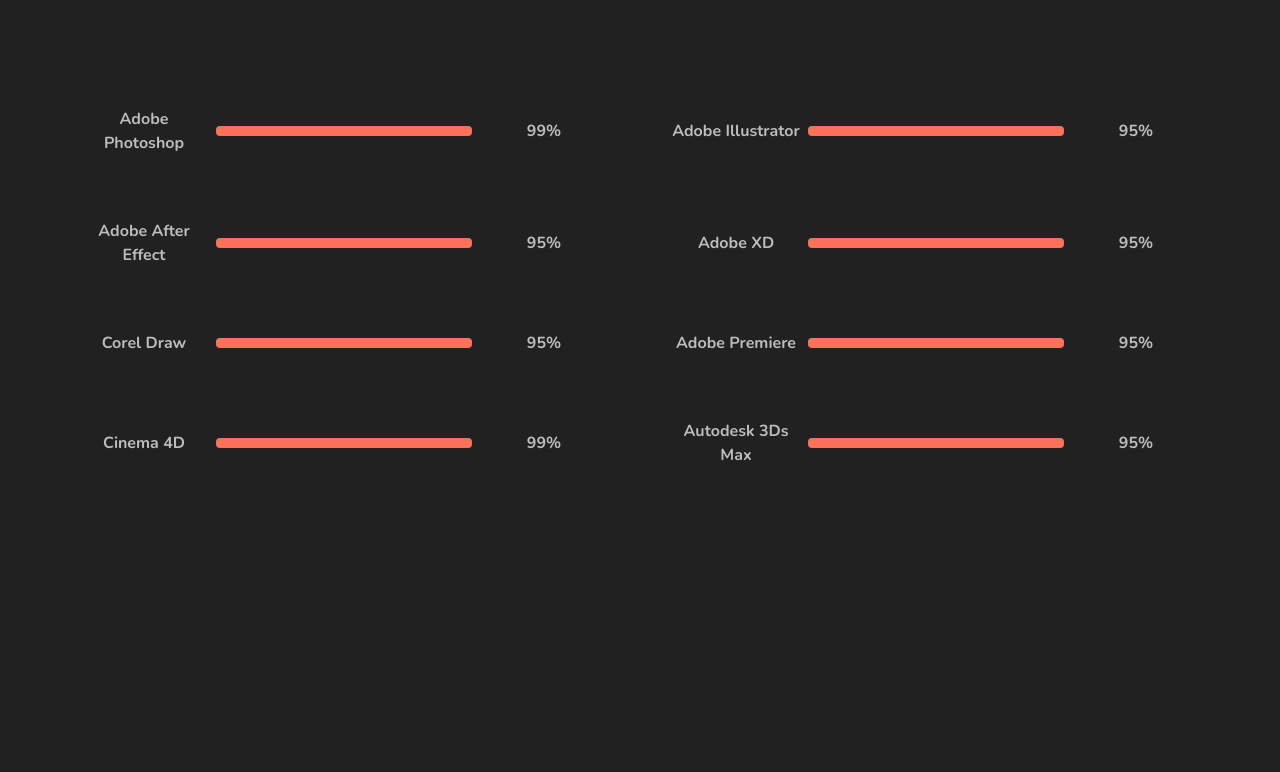
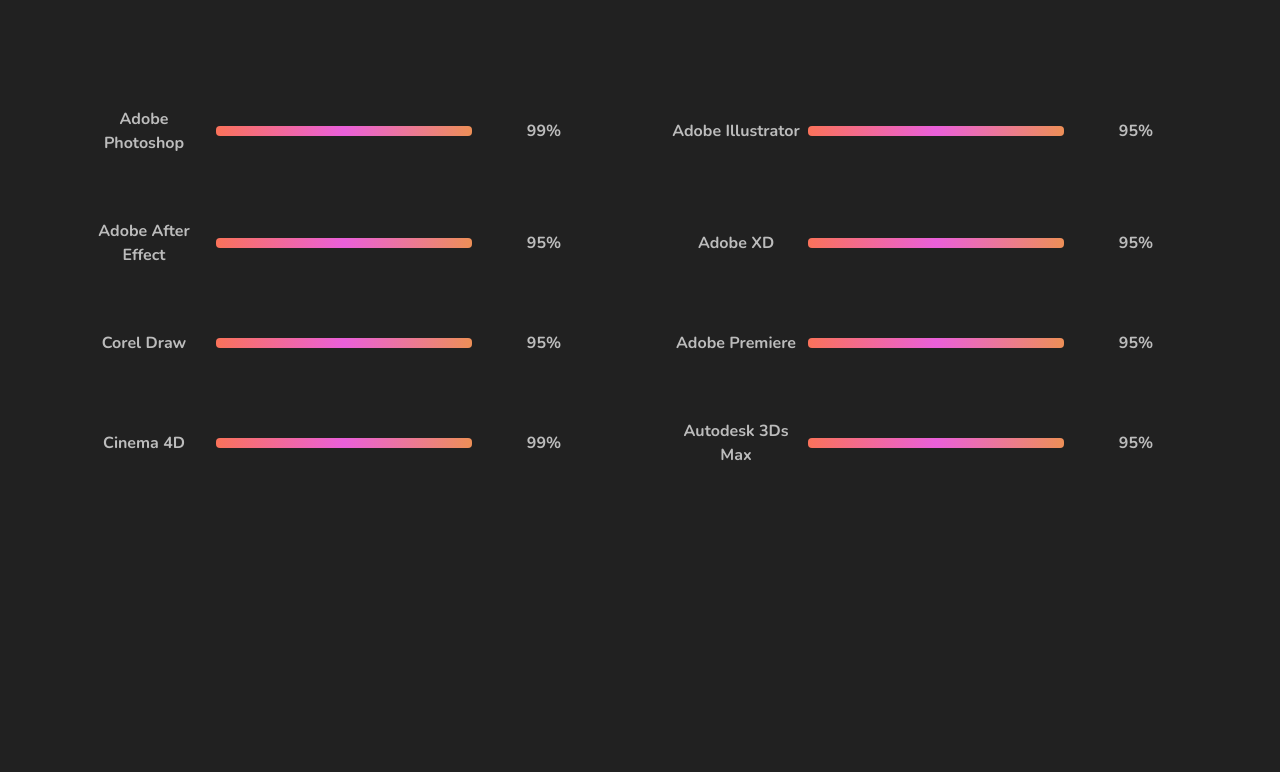
Before and after one commit to metalekan/portfolio_klf, a React (Vite) app: page / in a window 1280 px wide. Shown: the part 4512-5284 px from the top of the page. Built offline with nearby package versions, Linux system fonts and the light colour scheme.

Commit message:
new commit

```diff
--- a/src/components/Footer.jsx
+++ b/src/components/Footer.jsx
@@ -22,9 +22,9 @@
           <span className='font-semibold'>Olatinwa J</span>
           <p className='font-light'>Let's Collaborate and Design something amazing.</p>
           <div className="flex items-center gap-3 text-[2rem]">
-            <BiLogoInstagramAlt className='hover:scale-125 duration-500' />
-            <BiLogoFacebookCircle className='hover:scale-125 duration-500' />
-            <IoLogoWhatsapp className='hover:scale-125 duration-500' />
+            <a href="https://instagram.com/omgworksnig?igshid=MzRlODBiNWFlZA==" target='_blank'>
+            <BiLogoInstagramAlt className='hover:scale-125 duration-500 text-black' />
+            </a>
           </div>
         </div>
         <div className="flex flex-col">
--- a/src/components/Skills.jsx
+++ b/src/components/Skills.jsx
@@ -44,7 +44,7 @@
           mySkills.map((item, index) => (
             <div key={index} className="flex justify-between items-center gap-2 w-full font-bold">
               <span className='basis-1/4 text-center'>{item.tool}</span>
-              <div className={`basis-1/2 h-[10px] flex bg-[#fa725a] rounded`}>
+              <div className={`basis-1/2 h-[10px] flex btn bg-[#fa725a] rounded`}>
               </div>
               <span className='basis-1/4 text-center'>{item.percentage}%</span>
             </div>
--- a/src/index.css
+++ b/src/index.css
@@ -11,6 +11,13 @@
 img {
   object-fit: contain;
   max-width: 100%;
+}
+
+.btn{
+  background: linear-gradient(90deg,
+      #fa725a,
+      #ea60da,
+      #ed8f57);
 }
 .tl {
   position: relative;
```
